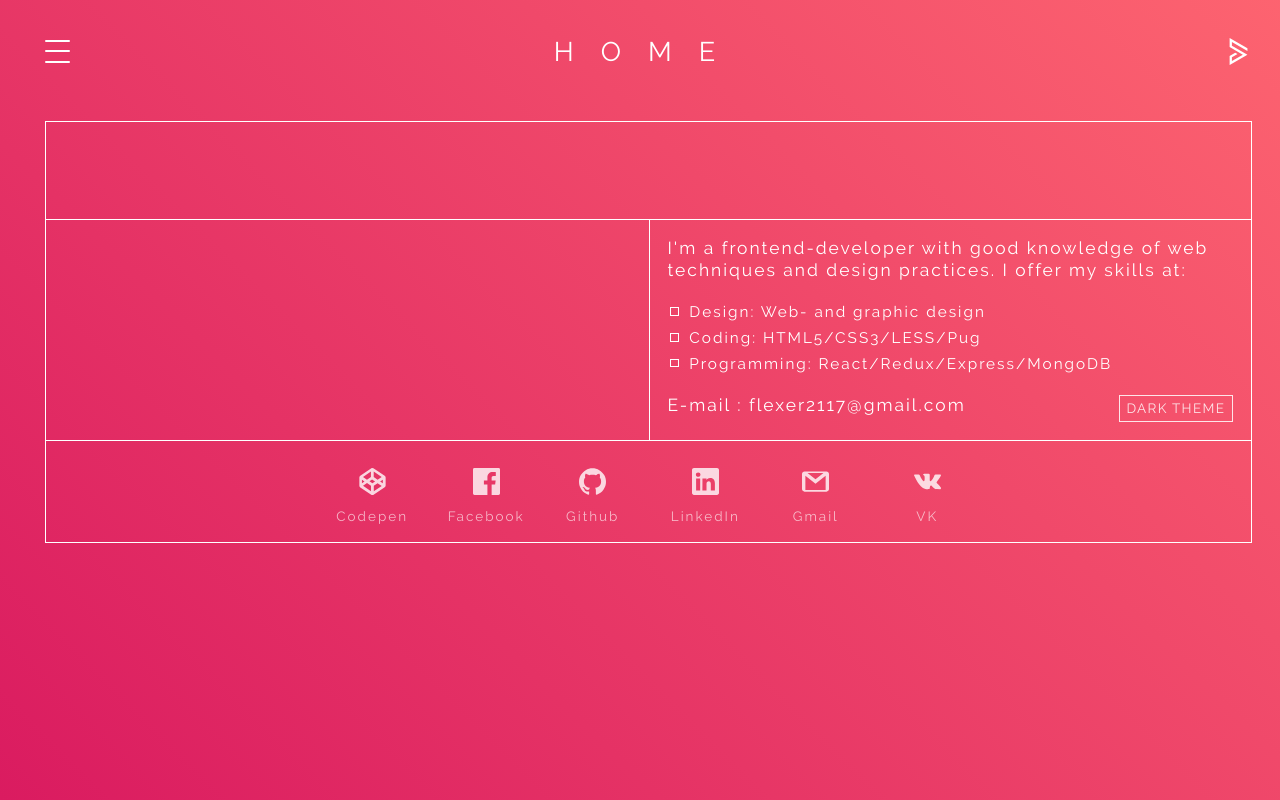
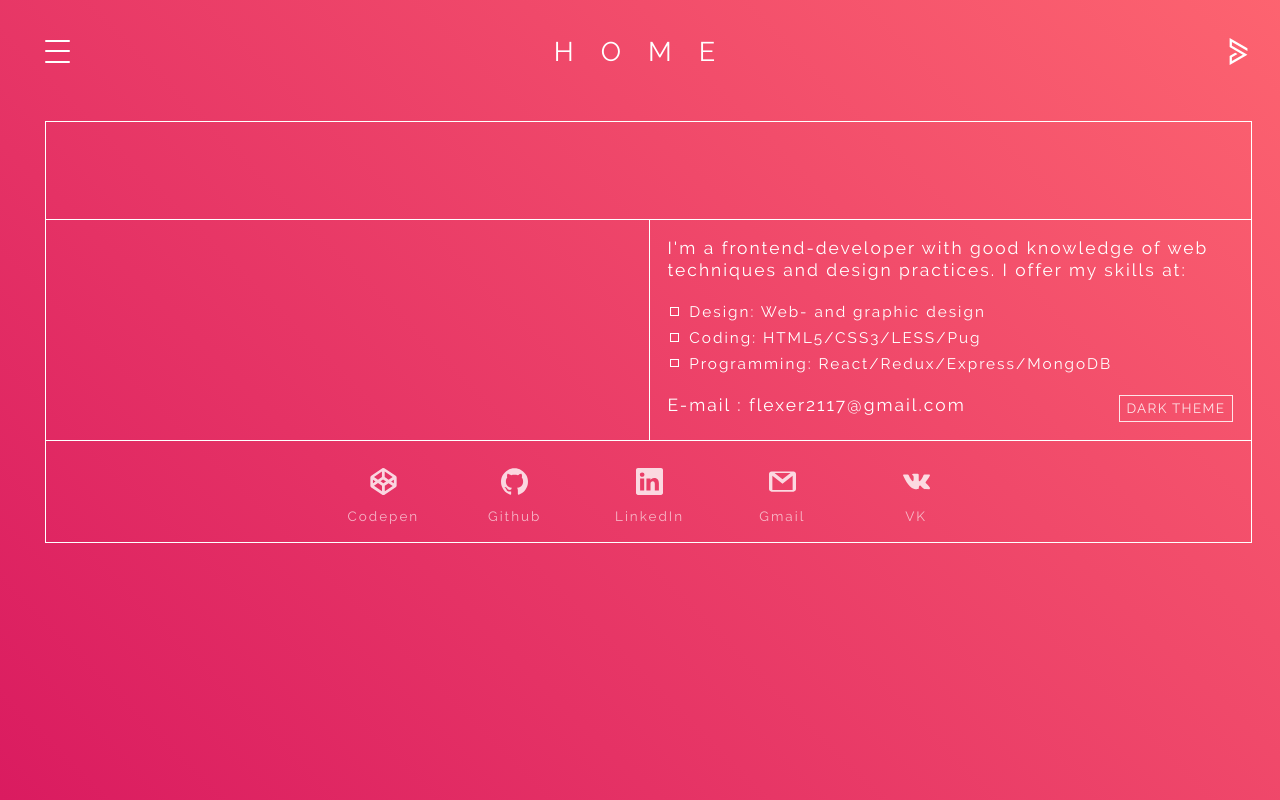
Before and after one commit to Ambervein/ambervein.github.io, a plain HTML site: page index.html in a window 1280 px wide. Drawn offline with Linux system fonts and the light colour scheme.

Commit message:
FB link isn't relevant now

```diff
--- a/index.html
+++ b/index.html
@@ -309,12 +309,12 @@
 							<h3>Codepen</h3>
 						</a>
 
-						<a href="https://www.facebook.com/vladimir.yeremeyev.90" class="social-icon-container" target = "_blank" itemprop="sameAs">
+						<!-- <a href="https://www.facebook.com/vladimir.yeremeyev.90" class="social-icon-container" target = "_blank" itemprop="sameAs">
 							<svg class="social-icon">
 							  <use xlink:href="#fb"></use>
 							</svg>
 							<h3>Facebook</h3>
-						</a>
+						</a> -->
 
 						<a href="https://github.com/Ambervein" class="social-icon-container" target = "_blank" itemprop="sameAs">
 							<svg class="social-icon">
```
